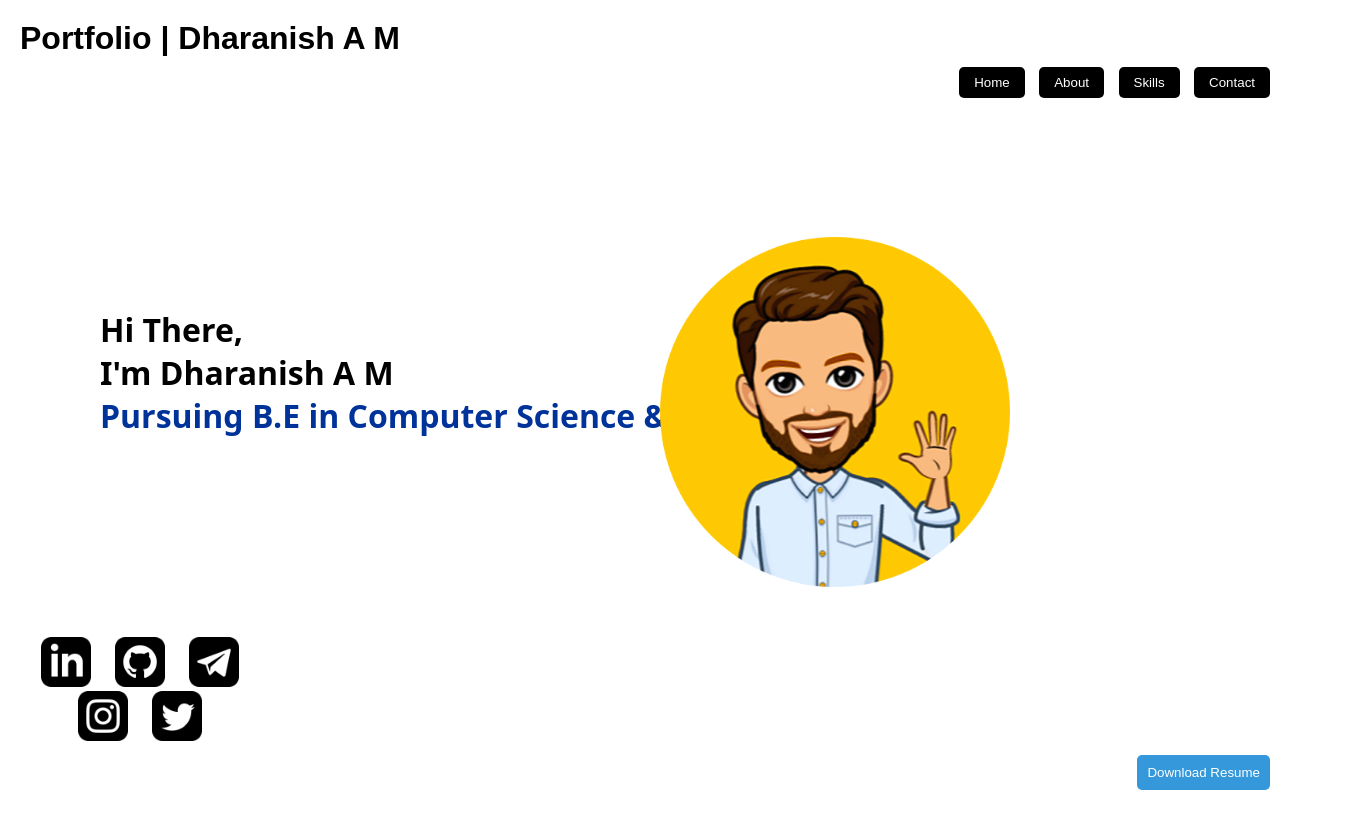
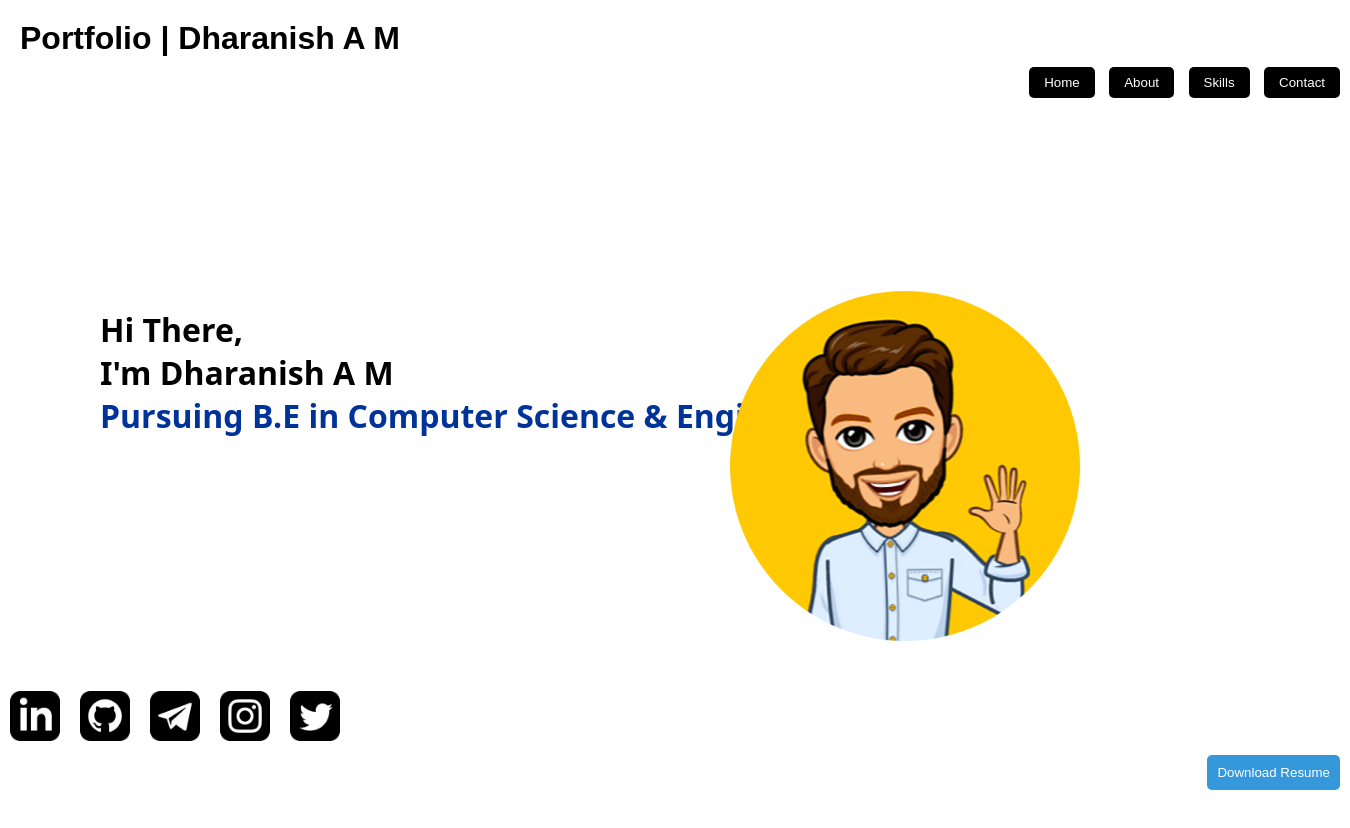
Before and after one commit to Dharanisham/TEAM-21, a plain HTML site: page DHARANISH A M - PORTFOLIO/index.html in a window 1280 px wide. Shown: the whole page, 1350 px wide, since content can reach past the window. Drawn offline with Linux system fonts and the light colour scheme.

Commit message:
Update index.html

```diff
--- a/DHARANISH A M - PORTFOLIO/index.html
+++ b/DHARANISH A M - PORTFOLIO/index.html
@@ -39,12 +39,12 @@
     </div>
 
     <div id="grid5">
-        <div id="icons">
-            <img src="iconmonstr-linkedin-3-240.png" alt="" id="buttons" style="height: 50px;">
-            <img src="iconmonstr-github-3-240.png" alt="" id="buttons" style="height: 50px;">
-            <img src="iconmonstr-telegram-3-240.png" alt="" id="buttons" style="height: 50px;">
-            <img src="iconmonstr-instagram-13-240.png" alt="" id="buttons" style="height: 50px;">
-            <img src="iconmonstr-twitter-3-240.png" alt="" id="buttons" style="height: 50px;">
+        <div class="icons">
+            <a href="https://www.linkedin.in" target="_blank"><img src="iconmonstr-linkedin-3-240.png" alt="LinkedIn" class="social-icon"></a>
+            <a href="https://github.com" target="_blank"><img src="iconmonstr-github-3-240.png" alt="GitHub" class="social-icon"></a>
+            <a href="https://web.telegram.org" target="_blank"><img src="iconmonstr-telegram-3-240.png" alt="Telegram" class="social-icon"></a>
+            <a href="https://www.instagram.com" target="_blank"><img src="iconmonstr-instagram-13-240.png" alt="Instagram" class="social-icon"></a>
+            <a href="https://twitter.com/" target="_blank"><img src="iconmonstr-twitter-3-240.png" alt="Twitter" class="social-icon"></a>
         </div>
     </div>
 
@@ -60,6 +60,5 @@
             window.location.href = page;
         }
     </script>
-    <script src="test.js"></script>
 </body>
 </html>
```
